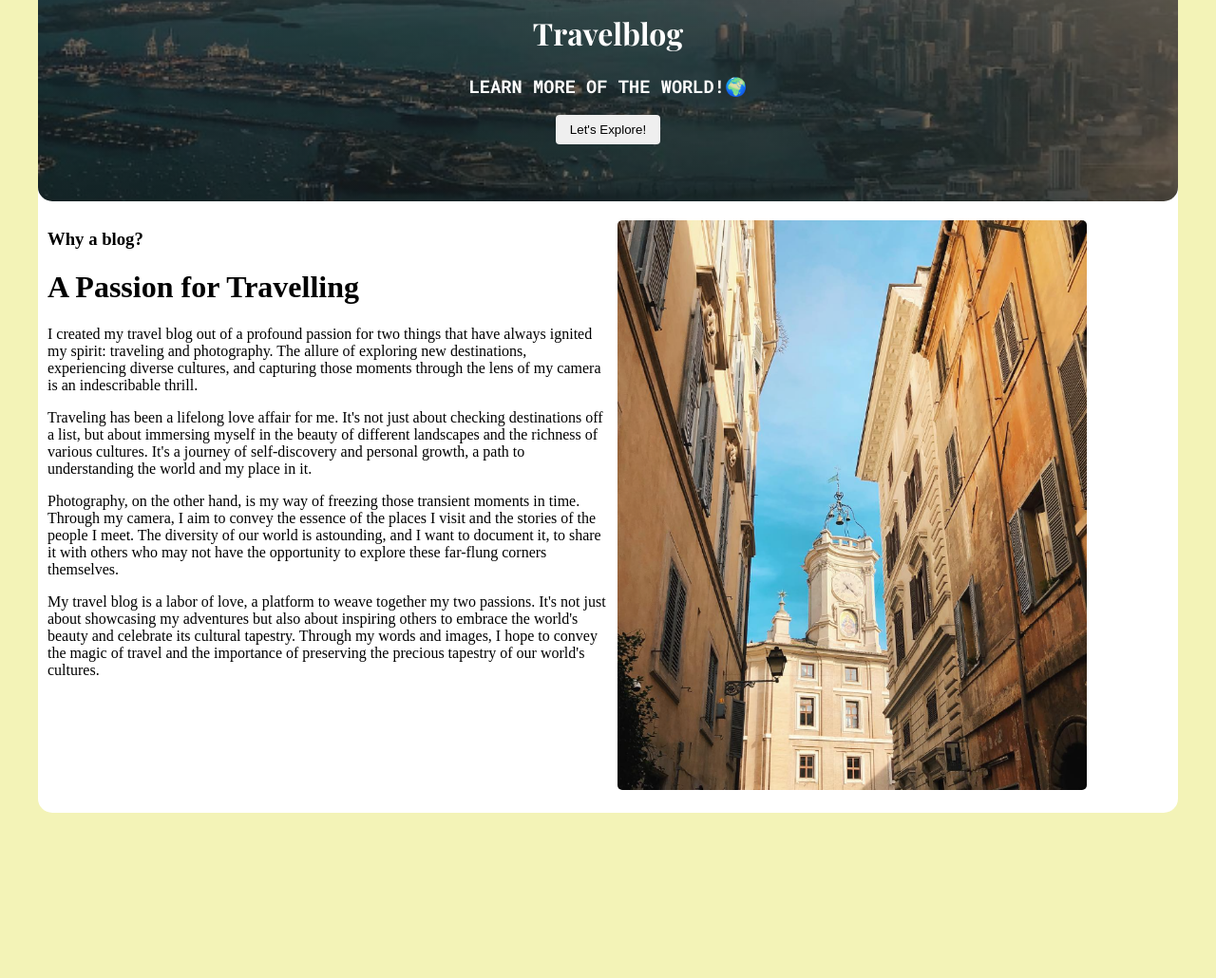
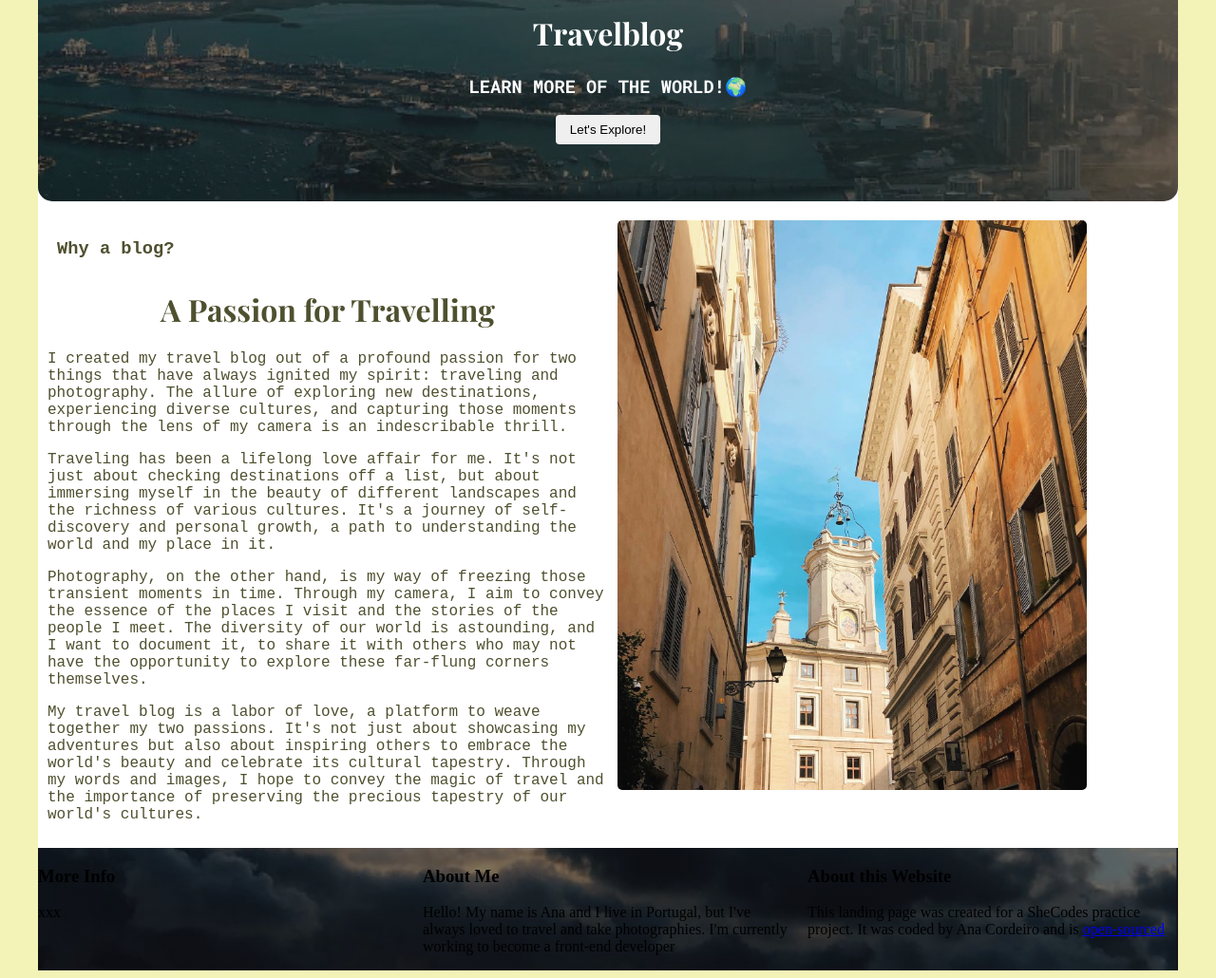
Before and after one commit to anah-cordeiro/travelblog-project, a plain HTML site: page index.html in a window 1280 px wide. Shown: the part 120-1150 px from the top of the page at 95% size. Before the commit the page ends 984 px from the top, so only its background shows below. Drawn offline with nearby package versions, Linux system fonts and the light colour scheme; a web font is replaced by a local one.

Commit message:
Added images and footer structure

```diff
--- a/index.html
+++ b/index.html
@@ -38,6 +38,17 @@
 <div class="gallery">
 </div>
 <footer>
+    <div class="more-info">
+        <h3>More Info</h3>
+    <p>xxx</p>
+    </div>
+    <div class="about-me">
+        <h3>About Me</h3>
+        <p>Hello! My name is Ana and I live in Portugal, but I've always loved to travel and take photographies. I'm currently working to become a front-end developer</p></div>
+    <div class="about-website">
+        <h3>About this Website</h3>
+        <p>This landing page was created for a SheCodes practice project. It was coded by Ana Cordeiro and is <a href="https://github.com/anah-cordeiro/travelblog-project">open-sourced</a></p>
+    </div>
 </footer>
 </div>
 </body>
--- a/src/style.css
+++ b/src/style.css
@@ -61,6 +61,34 @@ header {
     display: grid;
     grid-template-columns: 1fr 1fr;
     padding: 10px;
+    color: var(--accent-color);
+    font-family: 'Robot Mono', monospace;
+  }
+
+  .about h1 {
+    font-family: 'Playfair Display', serif;
+    text-align: center;
+    font-weight: bolder;
+  }
+
+  .about h3 {
+    padding: 10px;
+  }
+
+  footer {
+    max-width: 1200px;
+    max-height: 400px;
+    background-image: linear-gradient(
+        rgba(0, 0, 0, 0.5),
+        rgba(0, 0, 0, 0.5)
+      ),
+      url("/media/footer-image.png");
+    background-size: cover;
+    background-position: center;
+    background-repeat: no-repeat;
+    display:grid;
+    grid-template-columns: 1fr 1fr 1fr;
+    grid-gap: 15px;
   }
 
 @media (max-width:1200px) {
```
Also changed, not shown: media/footer-image.png (added).
